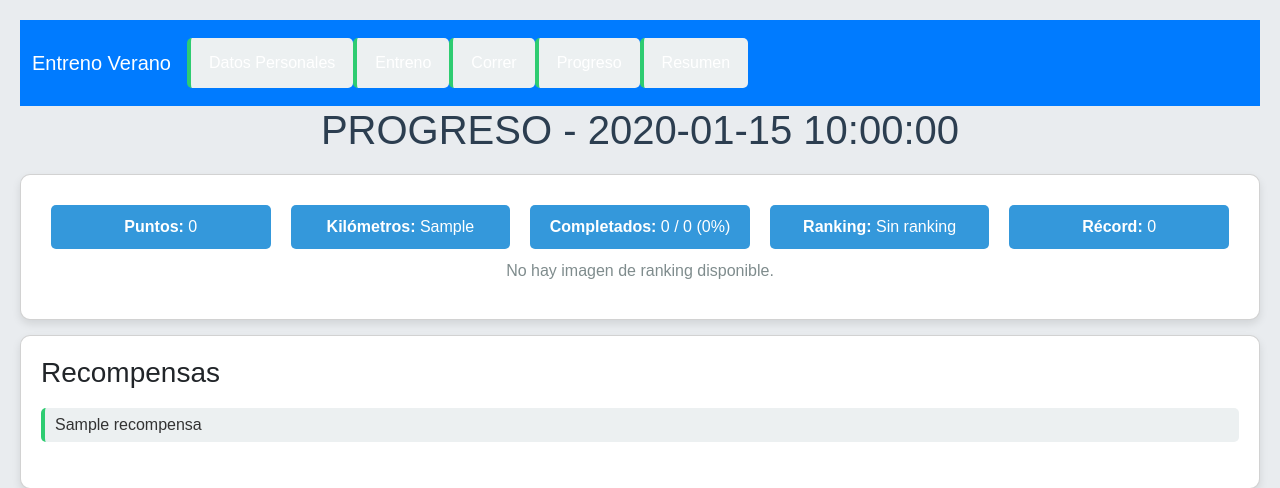
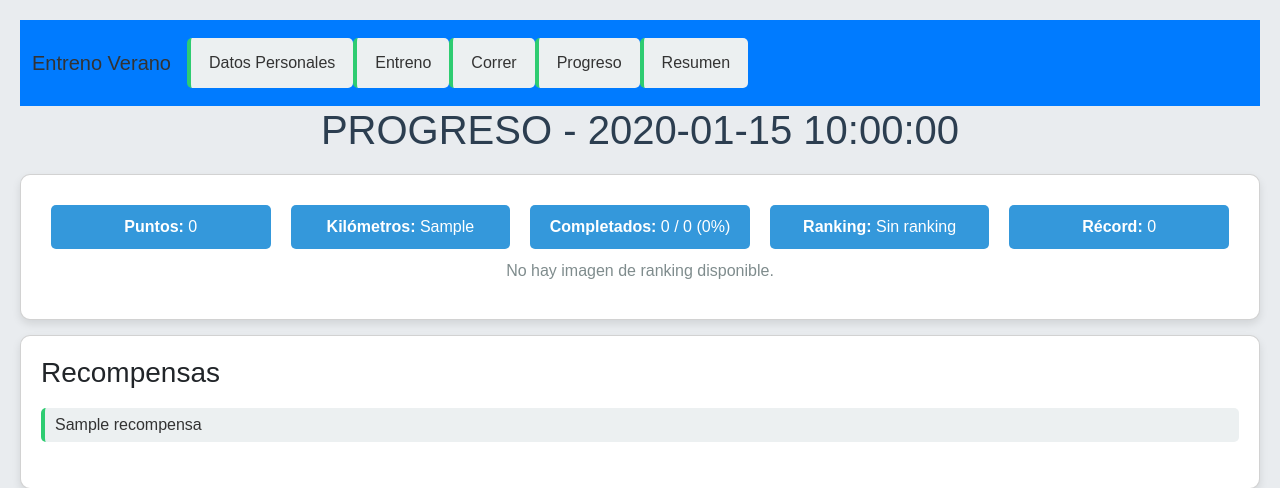
Before and after one commit to bernat1973/entreno-verano, a Flask app: template templates/progreso.html in a window 1280 px wide. Shown: the top 488 px of the page. Run offline with Flask 3, Linux system fonts and the light colour scheme; the template is opened without the code that fills it: most values are stand-ins (such as "Sample title", 1, 10 or a date in 2020); parts of the project's set-up code (start-up, migrations or seed data) failed here and were passed over.

Commit message:
Update progreso.html

```diff
--- a/templates/progreso.html
+++ b/templates/progreso.html
@@ -10,20 +10,20 @@
             background-color: #e9ecef;
             color: #333;
         }
-        .navbar {
+        nav.navbar {
             background-color: #007bff !important;
         }
-        .navbar .navbar-brand, .navbar .nav-link {
-            color: white !important;
+        nav.navbar .navbar-brand, nav.navbar .nav-link {
+            color: #333 !important; /* Cambiado a negro para legibilidad */
         }
-        .navbar .nav-link:hover {
-            color: #e0e0e0 !important;
+        nav.navbar .nav-link:hover {
+            color: #000 !important; /* Negro más oscuro en hover */
         }
-        .navbar .navbar-collapse {
+        nav.navbar .navbar-collapse {
             background-color: #007bff !important;
         }
-        .navbar .navbar-nav {
-            background-color: #007bff !important; /* Elimina gris de las pestañas */
+        nav.navbar .navbar-nav {
+            background-color: #007bff !important;
         }
         h1 {
             color: #2c3e50;
```
